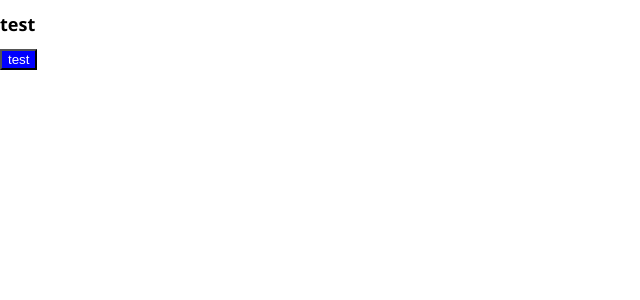
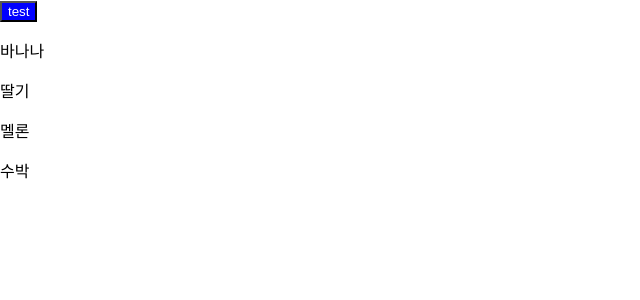
Before and after one commit to DaewonMan/React_Get_Started, a React (Create React App) app in the folder react-for-beginner/: page / in a window 1280 px wide. Shown: the top 300 px of the page, without its empty margins (0-640 px from the left). Built offline with nearby package versions, Linux system fonts and the light colour scheme.

Commit message:
로대시 추가 230421

```diff
--- a/react-for-beginner/package.json
+++ b/react-for-beginner/package.json
@@ -6,6 +6,7 @@
     "@testing-library/jest-dom": "^5.16.5",
     "@testing-library/react": "^13.4.0",
     "@testing-library/user-event": "^13.5.0",
+    "lodash": "^4.17.21",
     "prop-types": "^15.8.1",
     "react": "^18.2.0",
     "react-dom": "^18.2.0",
--- a/react-for-beginner/src/App.js
+++ b/react-for-beginner/src/App.js
@@ -1,11 +1,21 @@
+import { useState, useEffect } from 'react';
 import styles from './App.module.css';
 import * as Cpt from './components';
+import _ from 'lodash';
+
+const Hello = () => {
+  return (
+    <h1>Hello</h1>
+  );
+};
 
 function App() {
+  const [showing, setShowing] = useState(false);
+  const onClick = () => {};
+
   return (
     <div>
-      <h1 className={styles.title}>test</h1>
-      <Cpt.Button text={'test'}/>
+      <Cpt.Button text={'test'} onClick={onClick} />
     </div>
   );
 }
--- a/react-for-beginner/src/components/Button/Button.js
+++ b/react-for-beginner/src/components/Button/Button.js
@@ -1,18 +1,41 @@
+import { memo, useState } from 'react';
 import PropTypes from 'prop-types';
 import styles from './Button.module.css';
+import _ from 'lodash';
 
-const Button = ({ text }) => {
+const Button = ({ text, onClick }) => {
+  // console.log('Render Button')
+  const [arr, setArr] = useState([
+    {cd: 't1', nm: '바나나'},
+    {cd: 't2', nm: '딸기'},
+    {cd: 't3', nm: '멜론'},
+    {cd: 't4', nm: '수박'},
+  ]);
+
   return (
-    <button
-      className={styles.btn}
-    >
-      {text}
-    </button>
+    <>
+      <button
+        className={styles.btn}
+        onClick={onClick}
+      >
+        {text}
+      </button>
+      {
+        _.map(arr, (x, idx) => {
+          return (
+            <div key={x.cd}>
+              <p>{x.nm}</p>
+            </div>
+          );
+        })
+      }
+    </>
   );
 };
 
 Button.propTypes = {
-  text: PropTypes.string.isRequired
+  text: PropTypes.string,
+  onClick: PropTypes.func.isRequired
 };
 
-export default Button;
+export default memo(Button);
```
Also changed, not shown: react-for-beginner/src/App_230420_6_chapter.js (added, +45 -0 lines), react-for-beginner/src/index.js (line endings or trailing spaces), 1 other file (tests, documents, lock files or other folders).
